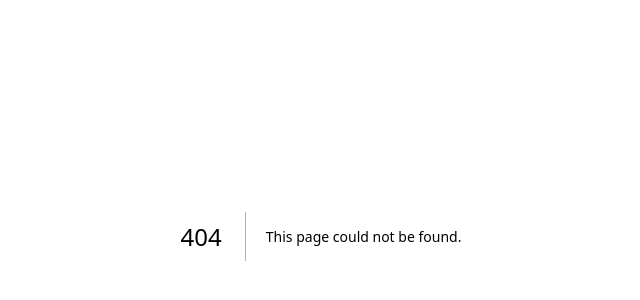
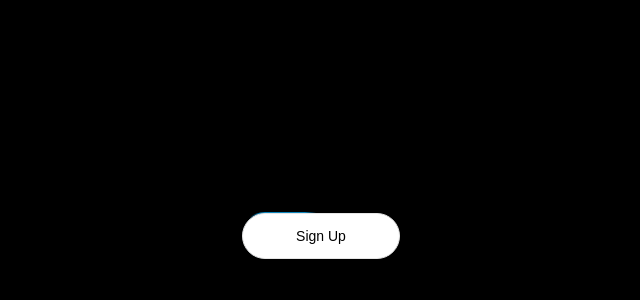
Before and after one commit to kennataddese6/portfolio, a Next.js app: page /moving-border in a window 1280 px wide. Before the commit this address had no page. Shown: the part 164-464 px from the top of the page, without its empty margins (319-959 px from the left). Built offline with nearby package versions, Linux system fonts and the light colour scheme.

Commit message:
moving borders

```diff
--- /dev/null
+++ b/app/moving-border/page.tsx
@@ -0,0 +1,16 @@
+"use client"
+import React from "react"
+import { Button } from "@/components/ui/moving-border"
+
+export default function MovingBorderDemo() {
+  return (
+    <div className="bg-black w-full h-full flex items-center justify-center">
+      <Button
+        borderRadius="1.75rem"
+        className="bg-white dark:bg-slate-900 text-black dark:text-white border-neutral-200 dark:border-slate-800"
+      >
+        Sign Up
+      </Button>
+    </div>
+  )
+}
--- /dev/null
+++ b/components/ui/moving-border.tsx
@@ -0,0 +1,139 @@
+"use client"
+import React from "react"
+import {
+  motion,
+  useAnimationFrame,
+  useMotionTemplate,
+  useMotionValue,
+  useTransform,
+} from "framer-motion"
+import { useRef } from "react"
+import { cn } from "@/lib/utils"
+
+export function Button({
+  borderRadius = "1.75rem",
+  children,
+  as: Component = "button",
+  containerClassName,
+  borderClassName,
+  duration,
+  className,
+  ...otherProps
+}: {
+  borderRadius?: string
+  children: React.ReactNode
+  as?: any
+  containerClassName?: string
+  borderClassName?: string
+  duration?: number
+  className?: string
+  [key: string]: any
+}) {
+  return (
+    <Component
+      className={cn(
+        "bg-transparent relative text-xl  h-12 w-40 p-[1px] overflow-hidden",
+        containerClassName,
+      )}
+      style={{
+        borderRadius: borderRadius,
+      }}
+      {...otherProps}
+    >
+      <div
+        className="absolute inset-0"
+        style={{ borderRadius: `calc(${borderRadius} * 0.96)` }}
+      >
+        <MovingBorder duration={duration} rx="30%" ry="30%">
+          <div
+            className={cn(
+              "h-20 w-20 opacity-[0.8] bg-[radial-gradient(var(--sky-500)_40%,transparent_60%)]",
+              borderClassName,
+            )}
+          />
+        </MovingBorder>
+      </div>
+
+      <div
+        className={cn(
+          "relative bg-slate-900/[0.8] border border-gray-200 border-slate-800 backdrop-blur-xl text-white flex items-center justify-center w-full h-full text-sm antialiased dark:border-gray-800",
+          className,
+        )}
+        style={{
+          borderRadius: `calc(${borderRadius} * 0.96)`,
+        }}
+      >
+        {children}
+      </div>
+    </Component>
+  )
+}
+
+export const MovingBorder = ({
+  children,
+  duration = 2000,
+  rx,
+  ry,
+  ...otherProps
+}: {
+  children: React.ReactNode
+  duration?: number
+  rx?: string
+  ry?: string
+  [key: string]: any
+}) => {
+  const pathRef = useRef<any>()
+  const progress = useMotionValue<number>(0)
+
+  useAnimationFrame((time) => {
+    const length = pathRef.current?.getTotalLength()
+    if (length) {
+      const pxPerMillisecond = length / duration
+      progress.set((time * pxPerMillisecond) % length)
+    }
+  })
+
+  const x = useTransform(
+    progress,
+    (val) => pathRef.current?.getPointAtLength(val).x,
+  )
+  const y = useTransform(
+    progress,
+    (val) => pathRef.current?.getPointAtLength(val).y,
+  )
+
+  const transform = useMotionTemplate`translateX(${x}px) translateY(${y}px) translateX(-50%) translateY(-50%)`
+
+  return (
+    <>
+      <svg
+        xmlns="http://www.w3.org/2000/svg"
+        preserveAspectRatio="none"
+        className="absolute h-full w-full"
+        width="100%"
+        height="100%"
+        {...otherProps}
+      >
+        <rect
+          fill="none"
+          width="100%"
+          height="100%"
+          rx={rx}
+          ry={ry}
+          ref={pathRef}
+        />
+      </svg>
+      <motion.div
+        style={{
+          position: "absolute",
+          top: 0,
+          left: 0,
+          display: "inline-block",
+          transform,
+        }}
+      >
+        {children}
+      </motion.div>
+    </>
+  )
+}
```
